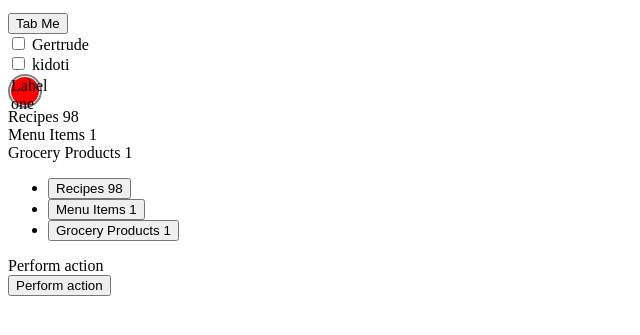
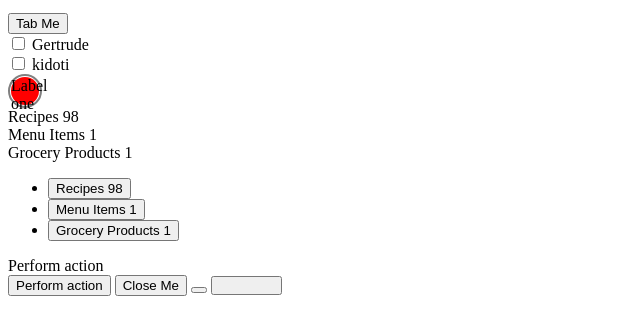
Before and after one commit to gertie-sheshe/accessibility-html-bleh, a plain HTML site: page index.html in a window 1280 px wide. Shown: the part 123-458 px from the top of the page, without its empty margins (0-640 px from the left). Drawn offline with Linux system fonts and the light colour scheme.

Commit message:
close button rendered via css accessibility options

```diff
--- a/index.html
+++ b/index.html
@@ -63,6 +63,11 @@
         <div role="button" onkeyup="if(event.keyCode==13||event.keyCode==32){performAction()};" onclick="performAction();" tabindex="0">Perform action</div>
         <!-- Button -->
         <button type="button" onclick="performAction();">Perform action</button>
+        <button>Close Me</button>
+        <!-- Accessible markup -->
+        <button aria-label=”Close-layer”></button>
+        <!-- Make it accessible via CSS. Have text hidden. Too much work -->
+        <button style="text-indent:100%;overflow:hidden;padding:0;white-space:nowrap;">Close layer</button>
     </main>
 </body>
 
```
